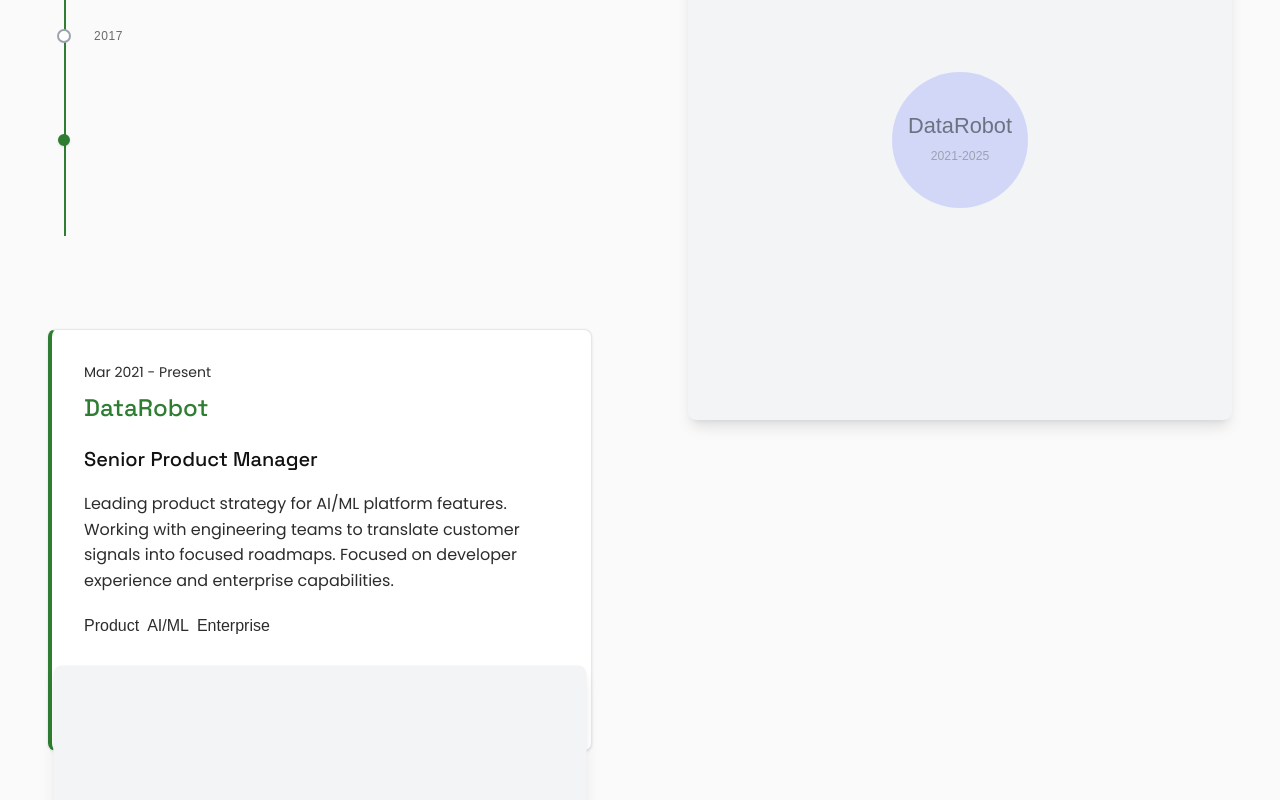
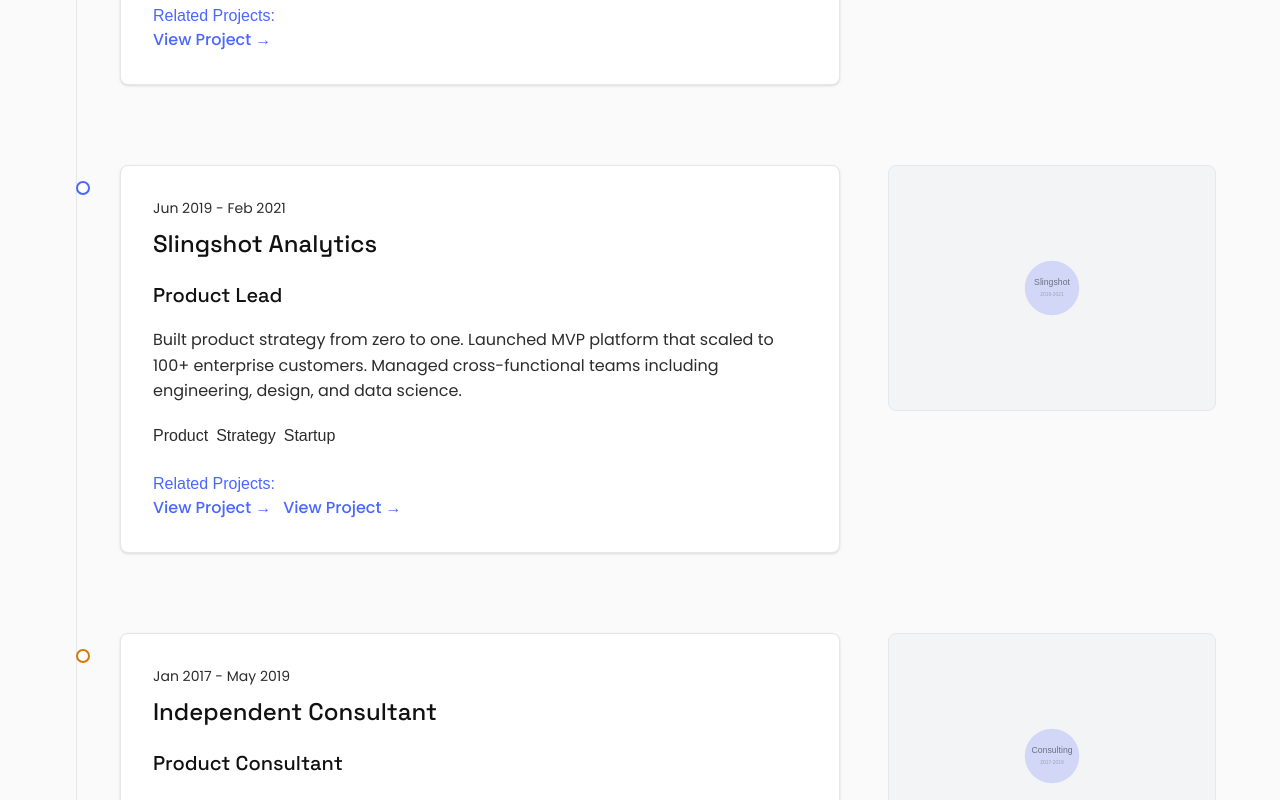
Before and after one commit to gundy27/portfolio, a Next.js app: page /timeline in a window 1280 px wide. Shown: the part 660-1460 px from the top of the page. Built offline with nearby package versions, Linux system fonts and the light colour scheme; a web font is replaced by a local one.

Commit message:
feat(timeline): switch to left-aligned vertical timeline layout
Updates the timeline page to a clean, minimal vertical layout with a subtle left-side line, scroll-triggered entry fade-ins, and an optional desktop image area per entry.

```diff
--- a/app/timeline/page.tsx
+++ b/app/timeline/page.tsx
@@ -1,19 +1,15 @@
 'use client'
 
-import { useState, useEffect, useRef, useMemo } from 'react'
+import { useState, useEffect } from 'react'
 import { Header } from '@/components/layout/Header'
 import { Footer } from '@/components/layout/Footer'
 import { TimelineHeader } from '@/components/timeline/TimelineHeader'
 import { TimelineSection } from '@/components/timeline/TimelineSection'
-import { TimelineProgressLine } from '@/components/timeline/TimelineProgressLine'
 import type { TimelineEvent, Profile } from '@/lib/content/types'
 
 export default function TimelinePage() {
   const [events, setEvents] = useState<TimelineEvent[]>([])
   const [profile, setProfile] = useState<Profile | null>(null)
-  const [activeIndex, setActiveIndex] = useState(0)
-  const containerRef = useRef<HTMLDivElement>(null)
-  const sectionElsRef = useRef<(HTMLElement | null)[]>([])
 
   useEffect(() => {
     fetch('/api/timeline')
@@ -27,103 +23,42 @@
       .catch(() => setProfile({ email: '', name: '', headline: '', tagline: '', bio: '', links: {} }))
   }, [])
 
-  const isDesktopSnap = useMemo(() => {
-    if (typeof window === 'undefined') return true
-    return window.matchMedia('(min-width: 1024px)').matches
-  }, [])
-
-  // Track which timeline section is active (excludes header/footer snap sections)
-  useEffect(() => {
-    const container = containerRef.current
-    if (!container) return
-    if (!events.length) return
-
-    const els = sectionElsRef.current.filter(Boolean) as HTMLElement[]
-    if (!els.length) return
-
-    const observer = new IntersectionObserver(
-      (entries) => {
-        const intersecting = entries
-          .filter(e => e.isIntersecting)
-          .sort((a, b) => (b.intersectionRatio ?? 0) - (a.intersectionRatio ?? 0))
-
-        const top = intersecting[0]
-        if (!top?.target) return
-
-        const idx = Number((top.target as HTMLElement).dataset.timelineIndex)
-        if (Number.isFinite(idx)) setActiveIndex(idx)
-      },
-      {
-        root: container,
-        // Treat the middle band of the viewport as the activation zone.
-        rootMargin: '-45% 0px -45% 0px',
-        threshold: [0, 0.25, 0.5, 0.75, 1],
-      }
-    )
-
-    els.forEach((el) => {
-      observer.observe(el)
-    })
-    return () => observer.disconnect()
-  }, [events.length])
-
-  const setSectionEl = (index: number) => (el: HTMLElement | null) => {
-    sectionElsRef.current[index] = el
-  }
-
   return (
     <div className="min-h-screen flex flex-col">
       <Header />
 
-      {/* Scroll snap container */}
-      <main
-        ref={containerRef}
-        className="flex-1 timeline-snap-container"
-      >
-        {/* Header section - snap point */}
-        <section className="timeline-snap-section min-h-screen flex items-center justify-center">
-          <div className="mx-auto max-w-7xl px-4 sm:px-6 lg:px-8">
+      <main className="flex-1 pt-24 pb-16">
+        <div className="container-wide">
+          <div className="text-center">
             <TimelineHeader />
           </div>
-        </section>
 
-        {/* Timeline sections */}
+          <div className="mt-16 relative">
+            {/* Subtle vertical timeline line */}
+            <div className="absolute left-2 sm:left-3 top-0 bottom-0 w-px bg-gray-200" aria-hidden="true" />
+
             {events.length > 0 ? (
-          <>
+              <ul>
                 {events.map((event, index) => (
                   <TimelineSection
                     key={event.id}
                     event={event}
-                alignment={index % 2 === 0 ? 'left' : 'right'}
                     index={index}
-                isActive={index === activeIndex}
-                color={event.color}
-                ref={setSectionEl(index)}
                   />
                 ))}
+              </ul>
+            ) : (
+              <div className="text-center text-secondary py-24">
+                <p>No timeline events yet. Add events to `content/timeline/events.json`.</p>
+              </div>
+            )}
+          </div>
+        </div>
 
-            {/* Progress line overlay */}
-            <TimelineProgressLine
-              events={events}
-              activeIndex={activeIndex}
-              containerRef={containerRef}
-              isDesktopSnap={isDesktopSnap}
-            />
-          </>
-        ) : (
-          <section className="timeline-snap-section min-h-screen flex items-center justify-center">
-            <div className="text-center text-secondary">
-              <p>No timeline events yet. Add events to the timeline content file.</p>
+        {profile && (
+          <div className="mt-24">
+            <Footer profile={profile} />
           </div>
-          </section>
-        )}
-
-        {/* Footer section - snap point */}
-        {profile && (
-          <section className="timeline-snap-section min-h-screen flex flex-col">
-            <div className="flex-1" />
-            <Footer profile={profile} />
-          </section>
         )}
       </main>
     </div>
--- a/components/timeline/TimelineSection.tsx
+++ b/components/timeline/TimelineSection.tsx
@@ -1,6 +1,5 @@
 'use client'
 
-import { forwardRef } from 'react'
 import { motion } from 'framer-motion'
 import Image from 'next/image'
 import Link from 'next/link'
@@ -9,16 +8,10 @@
 
 interface TimelineSectionProps {
   event: TimelineEvent
-  alignment: 'left' | 'right'
   index: number
-  isActive: boolean
-  color?: string
 }
 
-export const TimelineSection = forwardRef<HTMLElement, TimelineSectionProps>(function TimelineSection(
-  { event, alignment, index, isActive, color },
-  ref
-) {
+export function TimelineSection({ event }: TimelineSectionProps) {
   const formatDate = (date: string) => {
     const [year, month] = date.split('-')
     return `${new Date(parseInt(year), parseInt(month) - 1).toLocaleString('default', { month: 'short' })} ${year}`
@@ -28,159 +21,85 @@
     ? `${formatDate(event.startDate)} - ${formatDate(event.endDate)}`
     : `${formatDate(event.startDate)} - Present`
 
-  const eventColor = color ?? event.color ?? '#4A67FF'
+  const eventColor = event.color ?? '#4A67FF'
 
-  const cardVariants = {
-    hidden: { opacity: 0, y: 30 },
-    visible: {
-      opacity: 1,
-      y: 0,
-      transition: {
-        duration: 0.6,
-        ease: [0.25, 0.1, 0.25, 1] as const,
-        when: 'beforeChildren' as const,
-        staggerChildren: 0.06,
-        delayChildren: 0.12,
-      },
-    },
-  }
+  return (
+    <li className="relative pl-10 sm:pl-14 py-10">
+      {/* Timeline node */}
+      <span
+        className="absolute left-2 sm:left-3 top-14 w-3.5 h-3.5 rounded-full border-2 bg-white"
+        style={{ borderColor: eventColor }}
+        aria-hidden="true"
+      />
 
-  const contentItemVariants = {
-    hidden: { opacity: 0, y: 10 },
-    visible: { opacity: 1, y: 0, transition: { duration: 0.35 } },
-  }
+      {/* Entry */}
+      <motion.div
+        initial={{ opacity: 0, y: 24 }}
+        whileInView={{ opacity: 1, y: 0 }}
+        viewport={{ once: true, amount: 0.35 }}
+        transition={{ duration: 0.55, ease: [0.25, 0.1, 0.25, 1] }}
+        className="grid grid-cols-1 lg:grid-cols-[minmax(0,720px)_minmax(0,1fr)] gap-8 lg:gap-12 items-start"
+      >
+        <div className="bg-white rounded-lg border border-gray-200 p-6 sm:p-8 shadow-sm">
+          <div className="text-secondary text-xs sm:text-sm mb-3">
+            {dateRange}
+          </div>
 
-  const imageVariants = {
-    hidden: { opacity: 0 },
-    visible: {
-      opacity: 1,
-      transition: { duration: 0.5, ease: [0.25, 0.1, 0.25, 1] as const }
-    }
-  }
+          <h3 className="font-heading text-2xl sm:text-3xl font-semibold text-primary mb-3">
+            {event.company}
+          </h3>
 
-  // Content block component
-  const ContentBlock = (
-    <motion.div
-      initial="hidden"
-      whileInView="visible"
-      viewport={{ once: true, amount: 0.35 }}
-      className="flex flex-col justify-center h-full px-6 sm:px-8 lg:px-12"
-    >
-      <motion.div
-        variants={cardVariants}
-        className="max-w-xl bg-white rounded-lg border border-gray-200 p-6 sm:p-8 shadow-sm transition-colors duration-300"
-        style={isActive ? { borderLeftWidth: 4, borderLeftColor: eventColor } : undefined}
-      >
-        <motion.div variants={contentItemVariants} className="text-secondary text-xs sm:text-sm mb-3">
-          {dateRange}
-        </motion.div>
+          <h4 className="font-heading text-lg sm:text-xl font-medium text-primary mb-4">
+            {event.role}
+          </h4>
 
-        <motion.h3
-          variants={contentItemVariants}
-          className="font-heading text-2xl sm:text-3xl lg:text-4xl font-semibold mb-3 sm:mb-4 transition-colors duration-300"
-          style={{ color: isActive ? eventColor : '#111111' }}
-        >
-          {event.company}
-        </motion.h3>
+          <p className="text-body text-base leading-relaxed mb-6">
+            {event.description}
+          </p>
 
-        <motion.h4
-          variants={contentItemVariants}
-          className="font-heading text-lg sm:text-xl lg:text-2xl font-medium text-primary mb-4 sm:mb-6"
-        >
-          {event.role}
-        </motion.h4>
-
-        <motion.p
-          variants={contentItemVariants}
-          className="text-base sm:text-lg mb-6 text-body leading-relaxed"
-        >
-          {event.description}
-        </motion.p>
-
-        <motion.div variants={contentItemVariants} className="flex flex-wrap gap-2 mb-6">
+          <div className="flex flex-wrap gap-2 mb-6">
             {event.tags.map((tag) => (
               <Label key={tag}>{tag}</Label>
             ))}
-        </motion.div>
+          </div>
 
+          {/* Optional links: add more links/resources here */}
           {event.projectLinks && event.projectLinks.length > 0 && (
-          <motion.div variants={contentItemVariants} className="space-y-2">
+            <div className="space-y-2">
               <Label variant="accent">Related Projects:</Label>
-            <div className="flex flex-wrap gap-3 mt-2">
+              <div className="flex flex-wrap gap-3">
                 {event.projectLinks.map((projectId) => (
                   <Link
                     key={projectId}
                     href={`/projects/${projectId}`}
-                  className="hover:underline text-sm sm:text-base font-medium"
-                  style={{ color: eventColor }}
+                    className="text-accent hover:underline text-sm sm:text-base font-medium"
                   >
                     View Project →
                   </Link>
                 ))}
               </div>
-          </motion.div>
-        )}
-      </motion.div>
-    </motion.div>
-  )
-
-  // Image block component
-  const ImageBlock = (
-    <div className="relative h-full">
-      <div className="sticky top-1/2 -translate-y-1/2 h-screen flex items-center justify-center p-6 sm:p-8 lg:p-12">
-        <motion.div
-          initial="hidden"
-          whileInView="visible"
-          viewport={{ once: true, amount: 0.35 }}
-          variants={imageVariants}
-          animate={{
-            opacity: isActive ? 1 : 0.08,
-            scale: isActive ? 1 : 0.98,
-          }}
-          transition={{ duration: 0.5, ease: [0.25, 0.1, 0.25, 1] as const }}
-          className="relative w-full h-[60vh] sm:h-[70vh] rounded-lg overflow-hidden bg-gray-100 shadow-lg"
-        >
-          <Image
-            src={event.image}
-            alt={event.company}
-            fill
-            className="object-contain"
-            priority={index < 2}
-          />
-        </motion.div>
             </div>
-    </div>
-  )
-
-  return (
-    <section
-      className="timeline-snap-section min-h-screen"
-      data-event-id={event.id}
-      data-timeline-index={index}
-      ref={ref}
-    >
-      {/* Desktop: Two-column grid with alternating layout */}
-      <div className="hidden lg:grid lg:grid-cols-2 min-h-screen">
-        {alignment === 'left' ? (
-          <>
-            {ContentBlock}
-            {ImageBlock}
-          </>
-        ) : (
-          <>
-            {ImageBlock}
-            {ContentBlock}
-          </>
           )}
         </div>
 
-      {/* Mobile/Tablet: Stacked layout */}
-      <div className="lg:hidden min-h-screen flex flex-col">
-        {/* Content only by default (images intentionally hidden on mobile) */}
-        <div className="flex-1 flex items-start py-8 pl-10 sm:pl-14">
-          {ContentBlock}
+        {/* Optional image placeholder (desktop). Add additional images/media here. */}
+        <div className="hidden lg:block">
+          <div className="relative w-full aspect-[4/3] rounded-lg overflow-hidden bg-gray-100 border border-gray-200">
+            {event.image ? (
+              <Image
+                src={event.image}
+                alt={`${event.company} image`}
+                fill
+                className="object-contain p-10"
+              />
+            ) : (
+              <div className="absolute inset-0 flex items-center justify-center text-secondary text-sm">
+                Image placeholder
+              </div>
+            )}
           </div>
         </div>
-    </section>
+      </motion.div>
+    </li>
   )
-})
+}
```
Also changed, not shown: content/wireframes/timeline-v2.png (added). Lines whose indentation alone changed are shown as unchanged.
